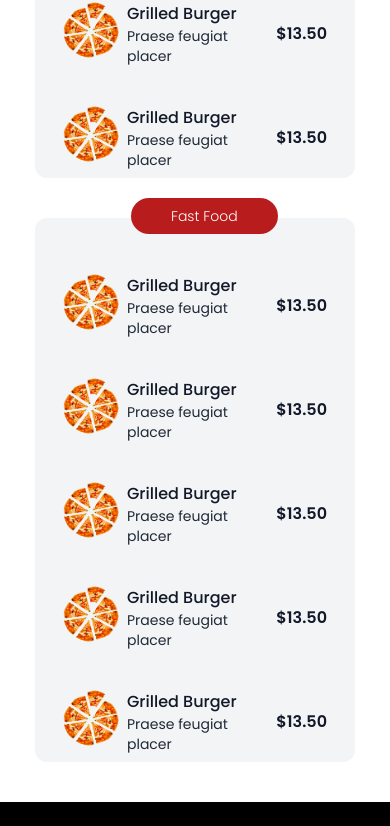
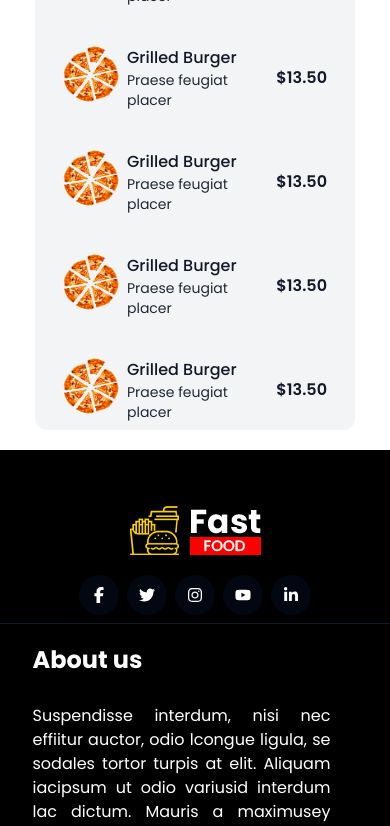
Before and after one commit to YousufMohammadi/restaurant-website, a React (Vite) app: page /menu in a window 390 px wide. Shown: the part 1156-1982 px from the top of the page. Built offline with nearby package versions, Linux system fonts and the light colour scheme.

Commit message:
menu page responsived

```diff
--- a/src/Components/Footer.jsx
+++ b/src/Components/Footer.jsx
@@ -14,31 +14,31 @@ function Footer() {
         <div className="flex justify-center gap-2">
           <a
             href="#"
-            className="rounded-full bg-gray-950 px-5 py-5 text-center text-lg text-white hover:bg-gray-900"
+            className="rounded-full bg-gray-950 px-3 py-3 text-center text-base text-white hover:bg-gray-900 md:px-5 md:py-5 md:text-lg"
           >
             <FaFacebookF />
           </a>
           <a
             href="#"
-            className="rounded-full bg-gray-950 px-5 py-5 text-center text-lg text-white hover:bg-gray-900"
+            className="rounded-full bg-gray-950 px-3 py-3 text-center text-base text-white hover:bg-gray-900 md:px-5 md:py-5 md:text-lg"
           >
             <FaTwitter />
           </a>
           <a
             href="#"
-            className="rounded-full bg-gray-950 px-5 py-5 text-center text-lg text-white hover:bg-gray-900"
+            className="rounded-full bg-gray-950 px-3 py-3 text-center text-base text-white hover:bg-gray-900 md:px-5 md:py-5 md:text-lg"
           >
             <FaInstagram />
           </a>
           <a
             href="#"
-            className="rounded-full bg-gray-950 px-5 py-5 text-center text-lg text-white hover:bg-gray-900"
+            className="rounded-full bg-gray-950 px-3 py-3 text-center text-base text-white hover:bg-gray-900 md:px-5 md:py-5 md:text-lg"
           >
             <FaYoutube />
           </a>
           <a
             href="#"
-            className="rounded-full bg-gray-950 px-5 py-5 text-center text-lg text-white hover:bg-gray-900"
+            className="rounded-full bg-gray-950 px-3 py-3 text-center text-base text-white hover:bg-gray-900 md:px-5 md:py-5 md:text-lg"
           >
             <FaLinkedinIn />
           </a>
--- a/src/Components/MenuComponent.jsx
+++ b/src/Components/MenuComponent.jsx
@@ -2,7 +2,7 @@ import MenuCard from './MenuCard';
 
 function MenuComponent() {
   return (
-    <section className="mt-5 flex flex-col items-center justify-center gap-5">
+    <section className="mt-5 flex flex-col items-center justify-center gap-5 py-5">
       <h1 className="mb-5 font-poppins text-xl font-bold capitalize text-gray-900 md:text-2xl lg:text-5xl">
         Menu Offers
       </h1>
--- a/src/Pages/Menu.jsx
+++ b/src/Pages/Menu.jsx
@@ -8,9 +8,7 @@ function Menu() {
     <main className="h-auto w-full">
       <Header />
       <Cocumbar title="Menu" />
-      <div className="mt-56 pb-10 pt-32">
-        <MenuComponent />
-      </div>
+      <MenuComponent />
       <Footer />
     </main>
   );
```
